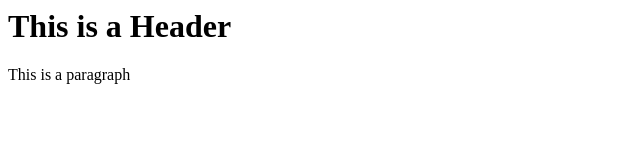
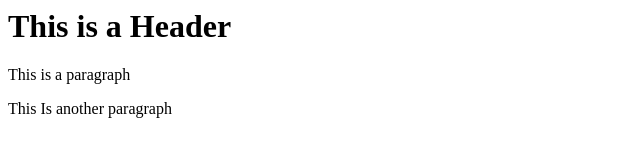
Before and after one commit to Merylynn/git-test, a plain HTML site: page index.html in a window 1280 px wide. Shown: the whole page, without its empty margins (0-640 px from the left). Drawn offline with Linux system fonts and the light colour scheme.

Commit message:
Third commit

```diff
--- a/index.html
+++ b/index.html
@@ -3,5 +3,6 @@
     <body>
         <h1>This is a Header</h1>
         <p>This is a paragraph</p>
+        <p>This Is another paragraph</p>
     </body>
 </html>
```
